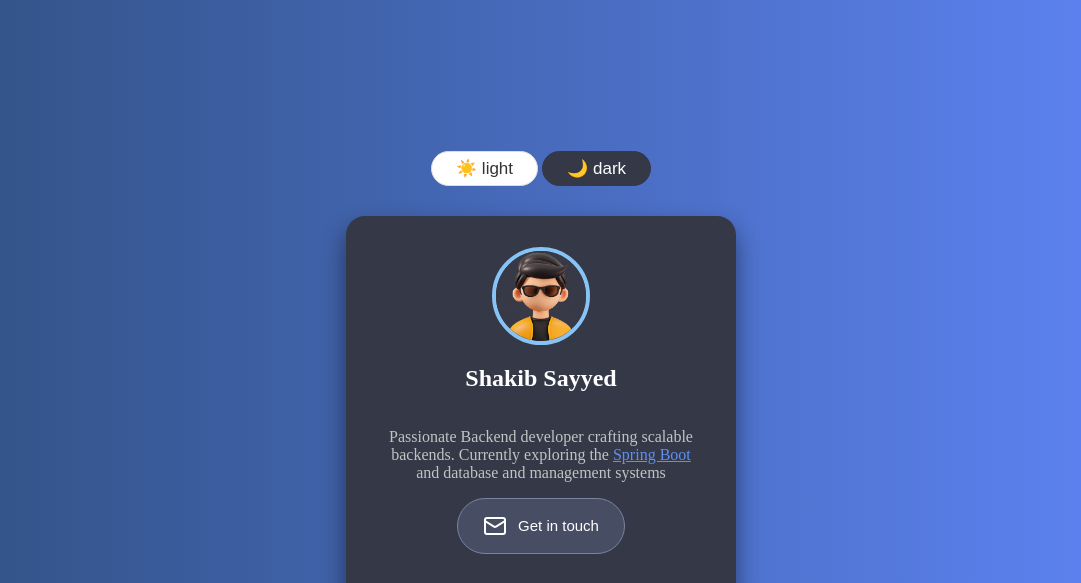
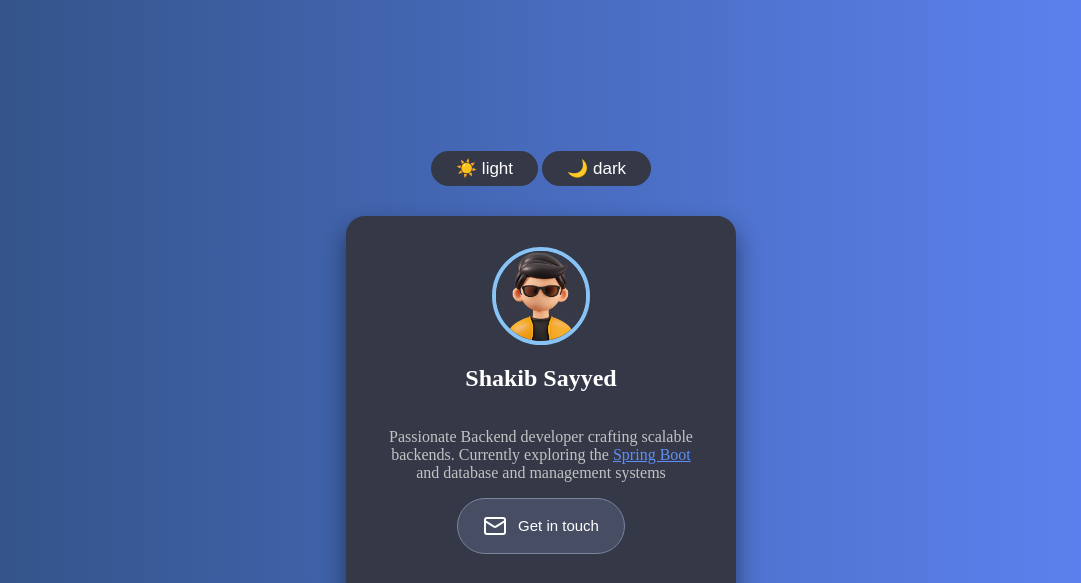
Before and after one commit to ShakibCodes/profile-card, a plain HTML site: page index.html in a window 1280 px wide. Shown: the top 583 px of the page, without its empty margins (99-1180 px from the left). Drawn offline with Linux system fonts and the light colour scheme.

Commit message:
Fix theme button colors

```diff
--- a/style.css
+++ b/style.css
@@ -19,7 +19,7 @@
     --card-shadow: rgba(0, 0, 0, 0.468);
     --icon-filter: none;
  }
- [data-theme="light"] {
+ html[data-theme="light"] {
     --card-bg-clr: #ffffff;
     --card-txt-clr: #555555;
     --card-cnt-head: #2c2c2c;
```
